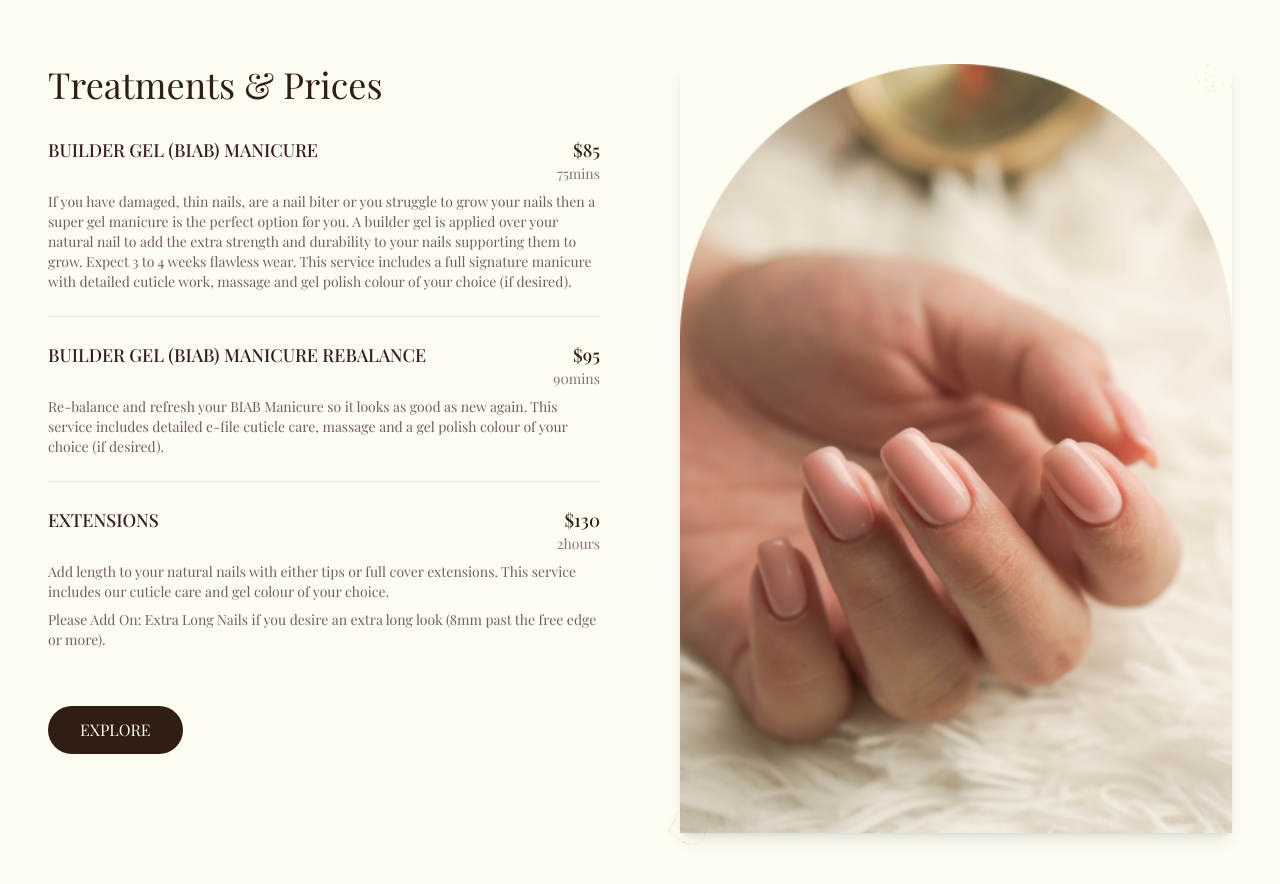
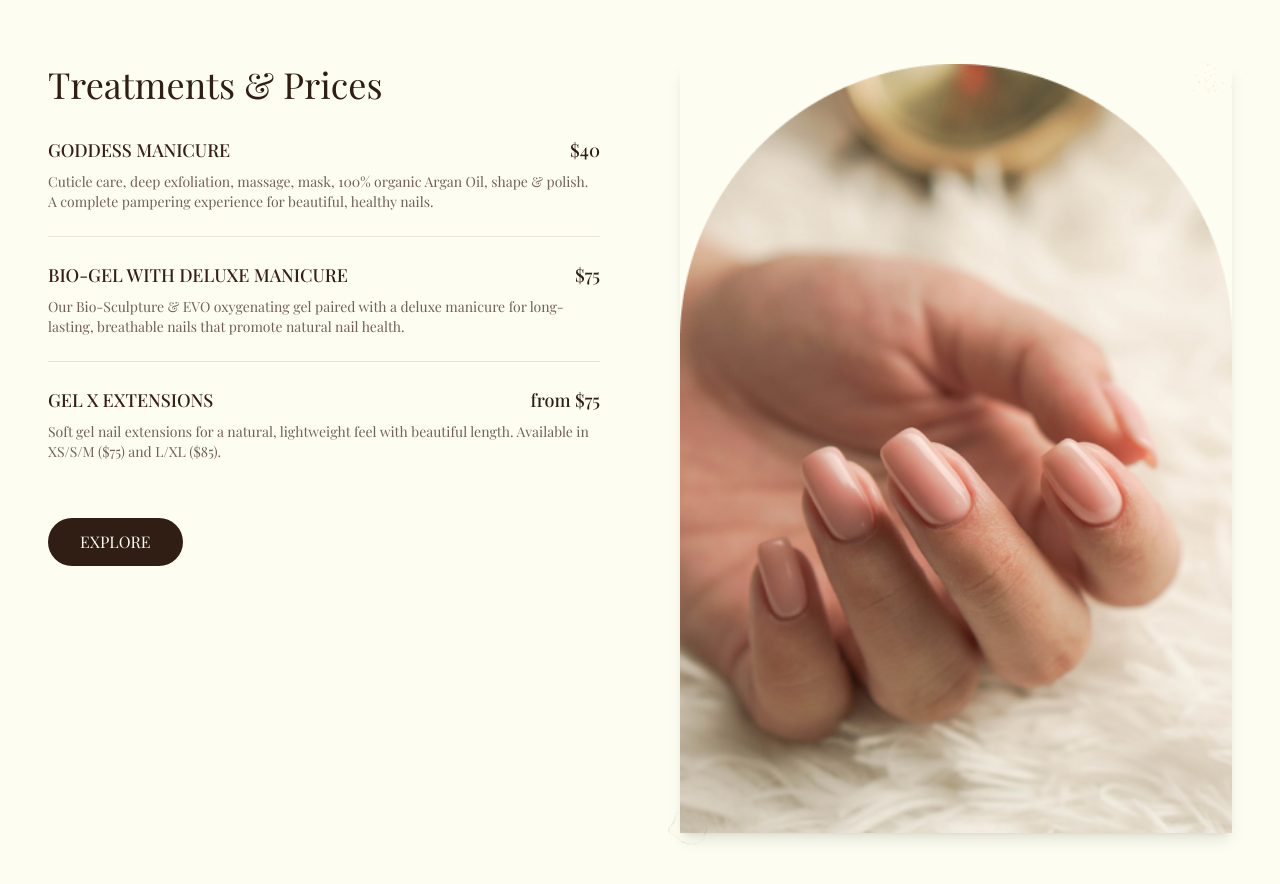
Before and after one commit to yrmusicsomt/goddess_of_nails_and_beauty, a React (Vite) app: page / in a window 1280 px wide. Shown: the part 3420-4304 px from the top of the page. Built offline with nearby package versions, Linux system fonts and the light colour scheme.

Commit message:
update manicure service names and descriptions with new pricing

```diff
--- a/src/pages/Home.tsx
+++ b/src/pages/Home.tsx
@@ -464,7 +464,7 @@ const Home = () => {
 
               {/* Service Items */}
               <div className="space-y-5 md:space-y-6 mb-6 md:mb-8">
-                {/* BIAB Manicure */}
+                {/* Goddess Manicure */}
                 <motion.div
                   className="border-b border-charcoal/10 pb-5 md:pb-6"
                   variants={staggerItem}
@@ -473,22 +473,18 @@ const Home = () => {
                   viewport={{ once: true }}
                 >
                   <div className="flex justify-between items-start mb-2 gap-4">
-                    <h3 className="text-sm md:text-base lg:text-lg font-medium flex-1">BUILDER GEL (BIAB) MANICURE</h3>
+                    <h3 className="text-sm md:text-base lg:text-lg font-medium flex-1">GODDESS MANICURE</h3>
                     <div className="text-right flex-shrink-0">
-                      <p className="text-brown font-medium text-base md:text-lg">$85</p>
-                      <p className="text-xs md:text-sm text-charcoal/60">75mins</p>
+                      <p className="text-brown font-medium text-base md:text-lg">$40</p>
                     </div>
                   </div>
                   <p className="text-xs md:text-sm text-charcoal/70 leading-relaxed">
-                    If you have damaged, thin nails, are a nail biter or you struggle to grow your nails
-                    then a super gel manicure is the perfect option for you. A builder gel is applied over
-                    your natural nail to add the extra strength and durability to your nails supporting them
-                    to grow. Expect 3 to 4 weeks flawless wear. This service includes a full signature manicure
-                    with detailed cuticle work, massage and gel polish colour of your choice (if desired).
+                    Cuticle care, deep exfoliation, massage, mask, 100% organic Argan Oil, shape & polish.
+                    A complete pampering experience for beautiful, healthy nails.
                   </p>
                 </motion.div>
 
-                {/* BIAB Rebalance */}
+                {/* Bio-Gel with Deluxe Manicure */}
                 <motion.div
                   className="border-b border-charcoal/10 pb-5 md:pb-6"
                   variants={staggerItem}
@@ -498,19 +494,18 @@ const Home = () => {
                   transition={{ delay: 0.1 }}
                 >
                   <div className="flex justify-between items-start mb-2 gap-4">
-                    <h3 className="text-sm md:text-base lg:text-lg font-medium flex-1">BUILDER GEL (BIAB) MANICURE REBALANCE</h3>
+                    <h3 className="text-sm md:text-base lg:text-lg font-medium flex-1">BIO-GEL WITH DELUXE MANICURE</h3>
                     <div className="text-right flex-shrink-0">
-                      <p className="text-brown font-medium text-base md:text-lg">$95</p>
-                      <p className="text-xs md:text-sm text-charcoal/60">90mins</p>
+                      <p className="text-brown font-medium text-base md:text-lg">$75</p>
                     </div>
                   </div>
                   <p className="text-xs md:text-sm text-charcoal/70 leading-relaxed">
-                    Re-balance and refresh your BIAB Manicure so it looks as good as new again. This service
-                    includes detailed e-file cuticle care, massage and a gel polish colour of your choice (if desired).
+                    Our Bio-Sculpture & EVO oxygenating gel paired with a deluxe manicure for long-lasting,
+                    breathable nails that promote natural nail health.
                   </p>
                 </motion.div>
 
-                {/* Extensions */}
+                {/* Gel X */}
                 <motion.div
                   className="pb-5 md:pb-6"
                   variants={staggerItem}
@@ -520,18 +515,14 @@ const Home = () => {
                   transition={{ delay: 0.2 }}
                 >
                   <div className="flex justify-between items-start mb-2 gap-4">
-                    <h3 className="text-sm md:text-base lg:text-lg font-medium flex-1">EXTENSIONS</h3>
+                    <h3 className="text-sm md:text-base lg:text-lg font-medium flex-1">GEL X EXTENSIONS</h3>
                     <div className="text-right flex-shrink-0">
-                      <p className="text-brown font-medium text-base md:text-lg">$130</p>
-                      <p className="text-xs md:text-sm text-charcoal/60">2hours</p>
+                      <p className="text-brown font-medium text-base md:text-lg">from $75</p>
                     </div>
                   </div>
-                  <p className="text-xs md:text-sm text-charcoal/70 leading-relaxed mb-2">
-                    Add length to your natural nails with either tips or full cover extensions. This service
-                    includes our cuticle care and gel colour of your choice.
-                  </p>
                   <p className="text-xs md:text-sm text-charcoal/70 leading-relaxed">
-                    Please Add On: Extra Long Nails if you desire an extra long look (8mm past the free edge or more).
+                    Soft gel nail extensions for a natural, lightweight feel with beautiful length.
+                    Available in XS/S/M ($75) and L/XL ($85).
                   </p>
                 </motion.div>
               </div>
```
